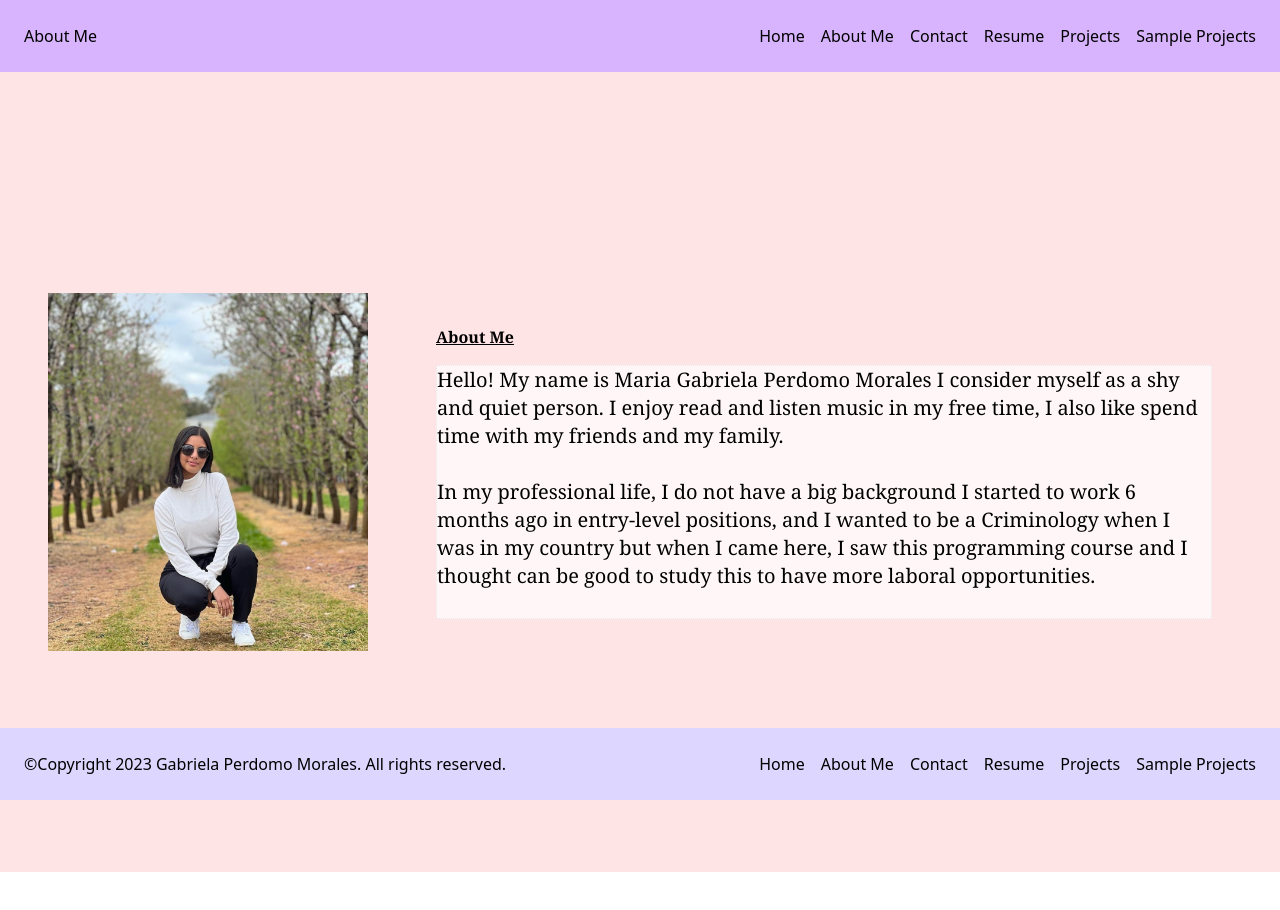
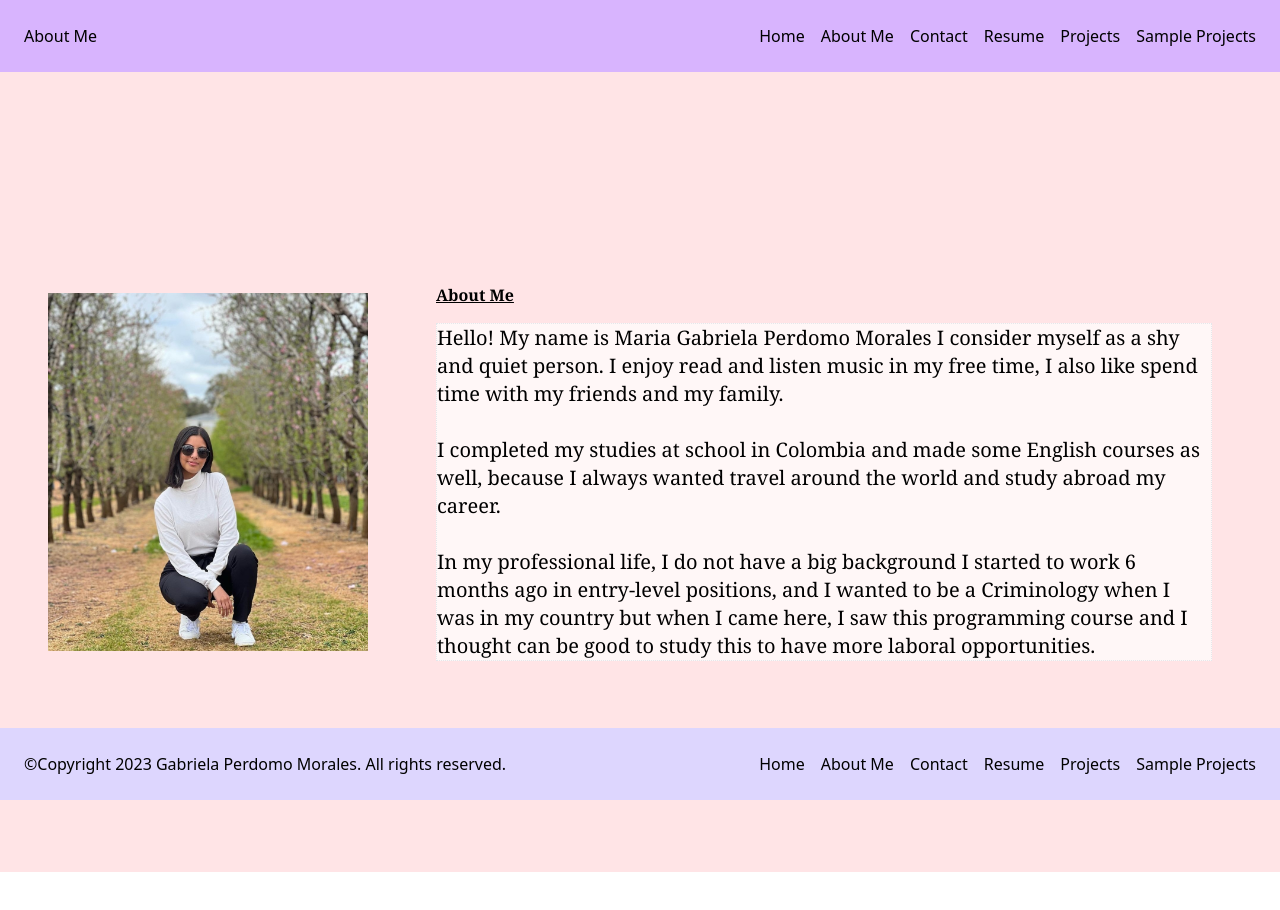
Before and after one commit to Gabriela20103967/FinalProject, a website: page about.html in a window 1280 px wide. Drawn offline with Linux system fonts and the light colour scheme.

Commit message:
feat:finish About me page

```diff
--- a/about.html
+++ b/about.html
@@ -49,8 +49,9 @@
         <section class="border border-dotted bg-white bg-opacity-70 text-xl">
             <p>Hello! My name is Maria Gabriela Perdomo Morales I consider myself as a shy and quiet person. I enjoy read and listen music in my free time, I also like spend time with my friends and my family.</p>
             <br>
+            <P>I completed my studies at school in Colombia and made some English courses as well, because I always wanted travel around the world and study abroad my career.</P>
+            <br>
             <p>In my professional life, I do not have a big background I started to work 6 months ago in entry-level positions, and I wanted to be a Criminology when I was in my country but when I came here, I saw this programming course and I thought can be good to study this to have more laboral opportunities.</p>
-            <br>
         </section>
     </article>
 </main>
```
